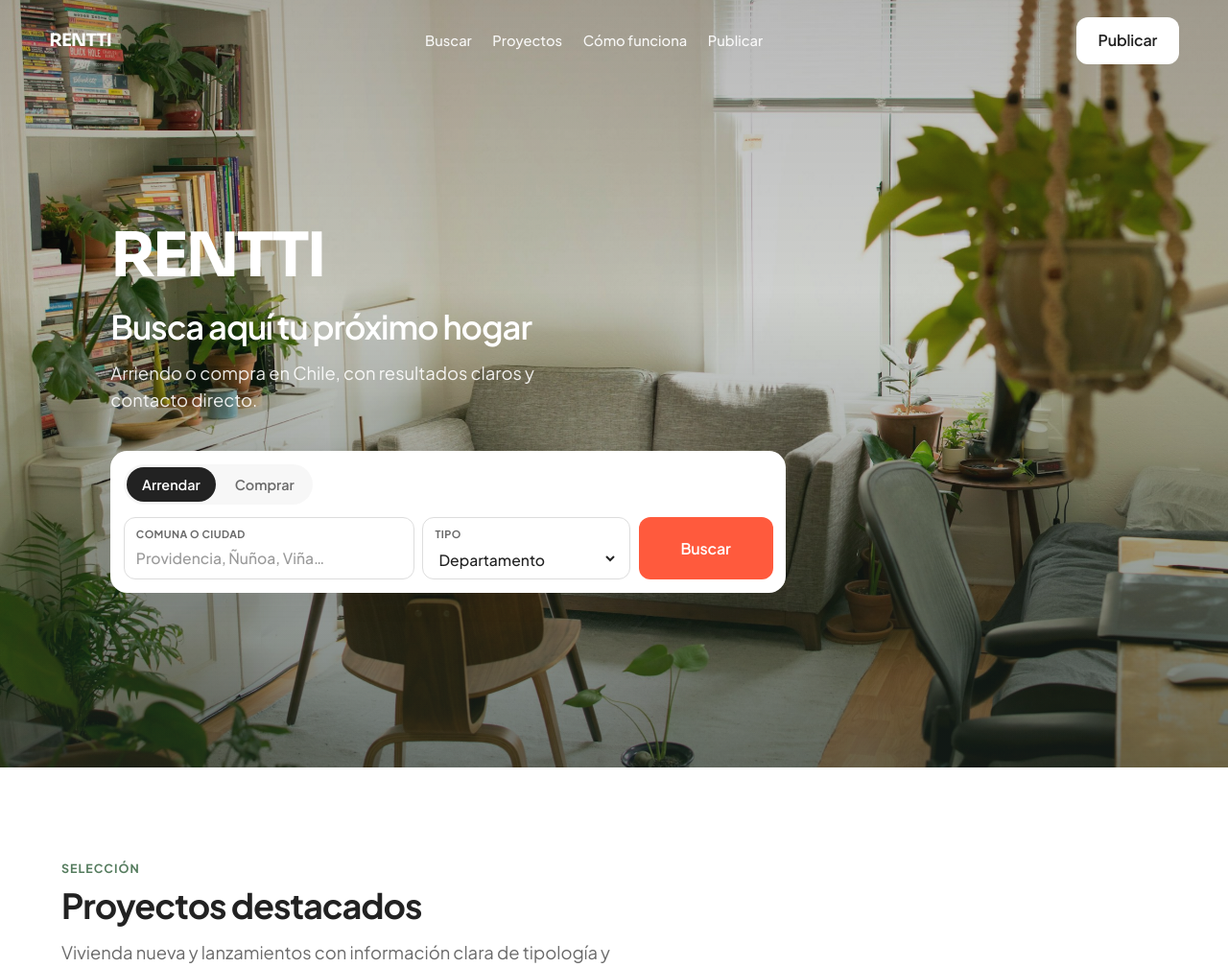
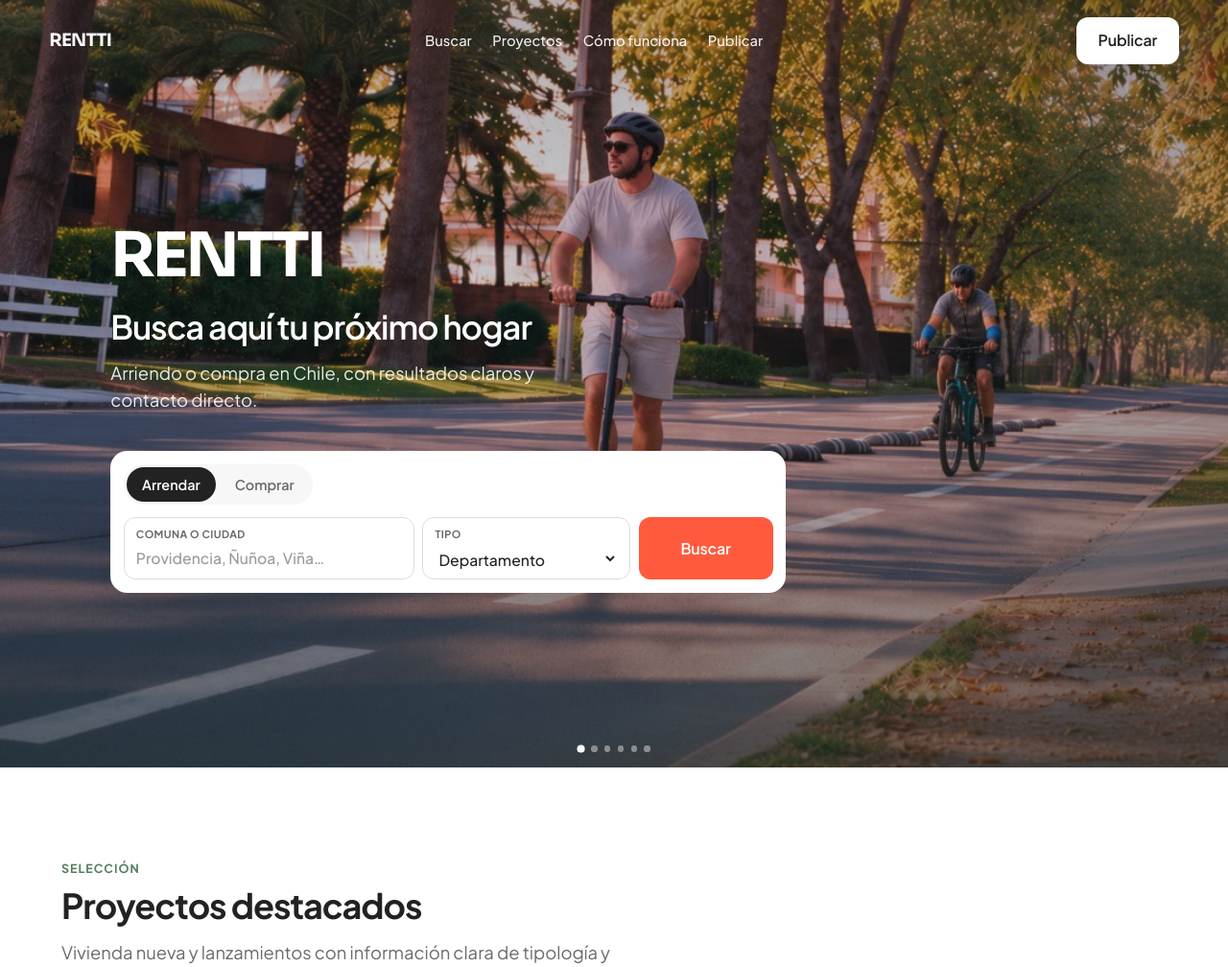
Before and after one commit to felipeloewe/rentti, a PHP site: page / in a window 1280 px wide. Shown: the top 1008 px of the page at 96% size. Run offline with PHP 8.4, Linux system fonts and the light colour scheme.

Commit message:
Add rotating full-bleed hero banner with six lifestyle slides
Crossfade carousel reuses listing/hero photos plus cleaned street
lifestyle slides; pauses on hover/focus and respects reduced motion.

Co-authored-by: felipeloewe <felipeloewe@users.noreply.github.com>

```diff
--- a/css/hero.css
+++ b/css/hero.css
@@ -68,16 +68,36 @@
   inset: 0;
   z-index: 0;
   background:
-    #3a4540 url("../assets/hero/apartment.jpg") center 42% / cover no-repeat;
+    #3a4540 url("../assets/hero/distrito-street.jpg") center 42% / cover no-repeat;
 }
 
-.hero__media img {
+.hero__slides {
+  position: absolute;
+  inset: 0;
+}
+
+.hero__slide {
+  position: absolute;
+  inset: 0;
   width: 100%;
   height: 100%;
   object-fit: cover;
   object-position: center 42%;
-  transform: scale(1.05);
-  animation: hero-ken 16s var(--ease-out) both;
+  opacity: 0;
+  transition: opacity 1.1s var(--ease-out);
+  pointer-events: none;
+}
+
+.hero__slide.is-active {
+  opacity: 1;
+  z-index: 1;
+}
+
+@media (prefers-reduced-motion: no-preference) {
+  .js-ready .hero__slide.is-active {
+    transform: scale(1.05);
+    animation: hero-ken 16s var(--ease-out) both;
+  }
 }
 
 .hero__scrim {
@@ -86,6 +106,52 @@
   z-index: 1;
   background: var(--hero-scrim);
   pointer-events: none;
+}
+
+.hero__banner-nav {
+  position: absolute;
+  inset-inline: 0;
+  bottom: clamp(0.65rem, 2vh, 1.15rem);
+  z-index: 3;
+  display: flex;
+  justify-content: center;
+  pointer-events: none;
+}
+
+.hero__dots {
+  display: inline-flex;
+  align-items: center;
+  gap: 0.45rem;
+  pointer-events: auto;
+}
+
+.hero__dot {
+  appearance: none;
+  width: 0.42rem;
+  height: 0.42rem;
+  padding: 0;
+  border: 0;
+  border-radius: 50%;
+  background: rgba(255, 255, 255, 0.42);
+  cursor: pointer;
+  transition:
+    background-color var(--duration-fast) var(--ease-out),
+    transform var(--duration-fast) var(--ease-out);
+}
+
+.hero__dot:hover,
+.hero__dot:focus-visible {
+  background: rgba(255, 255, 255, 0.78);
+}
+
+.hero__dot:focus-visible {
+  outline: 2px solid #fff;
+  outline-offset: 3px;
+}
+
+.hero__dot[aria-selected="true"] {
+  background: #fff;
+  transform: scale(1.15);
 }
 
 .hero__content {
@@ -286,6 +352,12 @@
   }
 }
 
+@media (prefers-reduced-motion: reduce) {
+  .hero__slide {
+    transition: none;
+  }
+}
+
 @media (min-width: 760px) {
   .site-header__nav {
     display: flex;
--- a/css/motion.css
+++ b/css/motion.css
@@ -76,7 +76,8 @@
     scroll-behavior: auto;
   }
 
-  .hero__media img {
+  .hero__slide,
+  .hero__slide.is-active {
     animation: none;
     transform: none;
   }
--- a/index.html
+++ b/index.html
@@ -35,16 +35,70 @@
     </header>
 
     <main id="main">
-      <section class="hero" id="buscar" aria-labelledby="hero-heading">
+      <section class="hero" id="buscar" aria-labelledby="hero-heading" data-hero-banner>
         <div class="hero__media" aria-hidden="true">
+          <div class="hero__slides" data-hero-slides>
             <img
+              class="hero__slide is-active"
+              src="assets/hero/distrito-street.jpg"
+              alt=""
+              width="1280"
+              height="720"
+              decoding="async"
+              fetchpriority="high"
+              data-hero-slide
+            />
+            <img
+              class="hero__slide"
+              src="assets/hero/tarapaca-crosswalk.jpg"
+              alt=""
+              width="1280"
+              height="720"
+              decoding="async"
+              loading="lazy"
+              data-hero-slide
+            />
+            <img
+              class="hero__slide"
               src="assets/hero/apartment.jpg"
               alt=""
               width="2400"
               height="1786"
               decoding="async"
-            fetchpriority="high"
+              loading="lazy"
+              data-hero-slide
             />
+            <img
+              class="hero__slide"
+              src="assets/listings/living.jpg"
+              alt=""
+              width="1600"
+              height="1068"
+              decoding="async"
+              loading="lazy"
+              data-hero-slide
+            />
+            <img
+              class="hero__slide"
+              src="assets/listings/terrace.jpg"
+              alt=""
+              width="1600"
+              height="1067"
+              decoding="async"
+              loading="lazy"
+              data-hero-slide
+            />
+            <img
+              class="hero__slide"
+              src="assets/listings/kitchen.jpg"
+              alt=""
+              width="1600"
+              height="1088"
+              decoding="async"
+              loading="lazy"
+              data-hero-slide
+            />
+          </div>
         </div>
         <div class="hero__scrim" aria-hidden="true"></div>
 
@@ -104,6 +158,15 @@
               </div>
             </form>
           </div>
+        </div>
+
+        <div class="hero__banner-nav" data-hero-nav>
+          <div
+            class="hero__dots"
+            role="tablist"
+            aria-label="Fotos del banner"
+            data-hero-dots
+          ></div>
         </div>
       </section>
 
```
Also changed, not shown: js/site.js (+93 -0 lines), assets/hero/distrito-street.jpg (added), assets/hero/tarapaca-crosswalk.jpg (added). Lines whose indentation alone changed are shown as unchanged.
